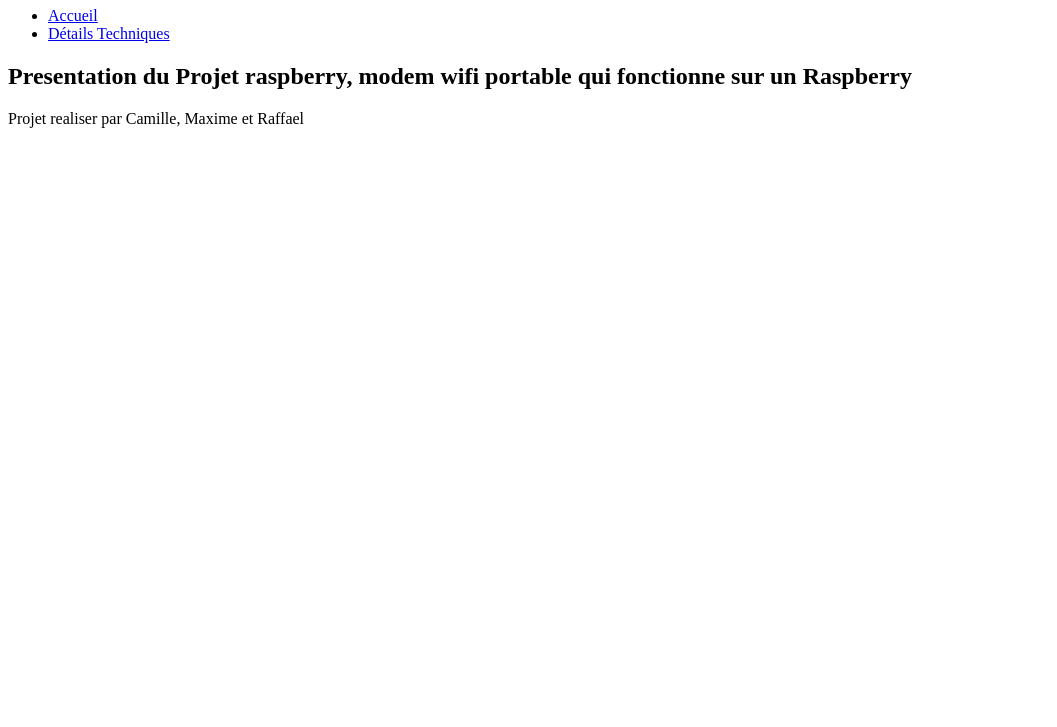
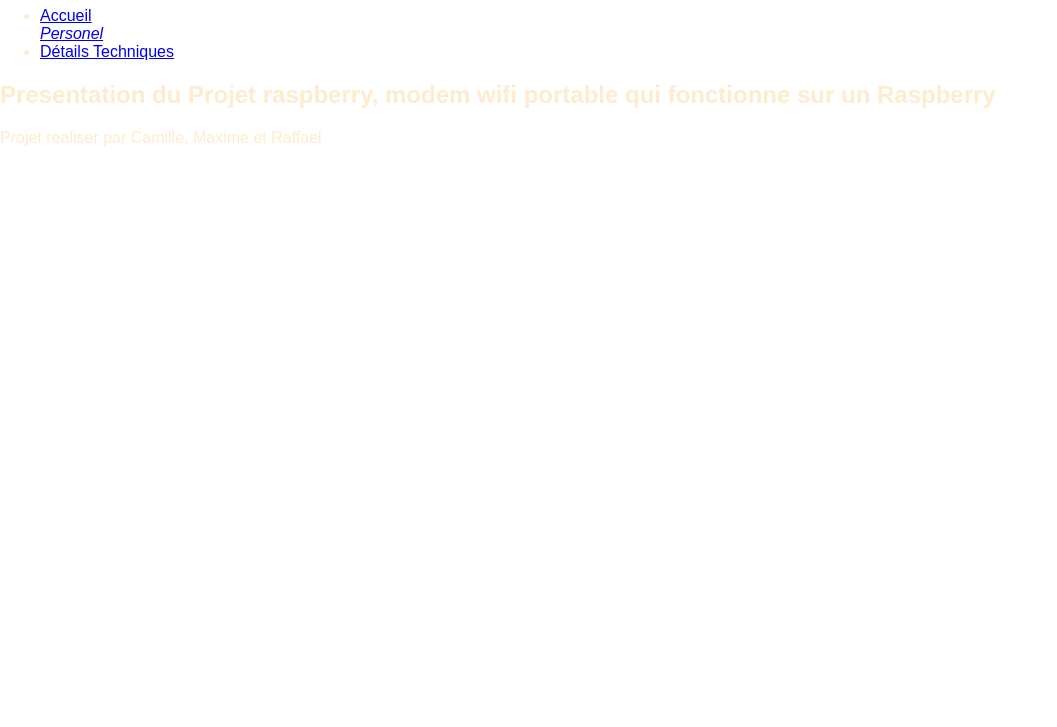
Before and after one commit to zola107/mon-chef-doeuvres-camille-colleaux, a plain HTML site: page index.html in a window 1280 px wide. Shown: the part 73-800 px from the top of the page, without its empty margins (0-1057 px from the left). Drawn offline with Linux system fonts and the light colour scheme.

Commit message:
feat: Ajout de la feuille de style et des styles globaux

```diff
--- a/index.html
+++ b/index.html
@@ -3,10 +3,11 @@
 <head>
     <meta charset="UTF-8">
     <meta name="viewport" content="width=device-width, initial-scale=1.0">
+    <link rel="stylesheet" href="style.css">
     <title>Projet Raspberry modem wifi</title>
 
 <body>
-
+<div class="countainer">
     <header>
         <h1>
             Modem wifi avec Raspberry
@@ -15,6 +16,7 @@
         <nav>
             <ul>
                 <li> <a href="index.html">Accueil</a></li>
+                <i><a href="contact.html">Personel</a></i>
                 <li><a href="details.html">Détails Techniques</a></li>
             </ul>
 
@@ -28,9 +30,11 @@
 
                 </footer>
 
+
             </main>
         </nav>
 
     </header>
+</div>
 </body>
 </html>
--- /dev/null
+++ b/style.css
@@ -0,0 +1,15 @@
+body {
+    font-family: Arial, Helvetica, sans-serif;
+}
+
+body{
+    margin:0%
+}
+body{
+    color: blanchedalmond;
+}
+
+.container {
+    max-width: 960px
+    margin:0 auto
+}
```
Also changed, not shown: contact.html (+3 -0 lines), details.html (+4 -0 lines).
